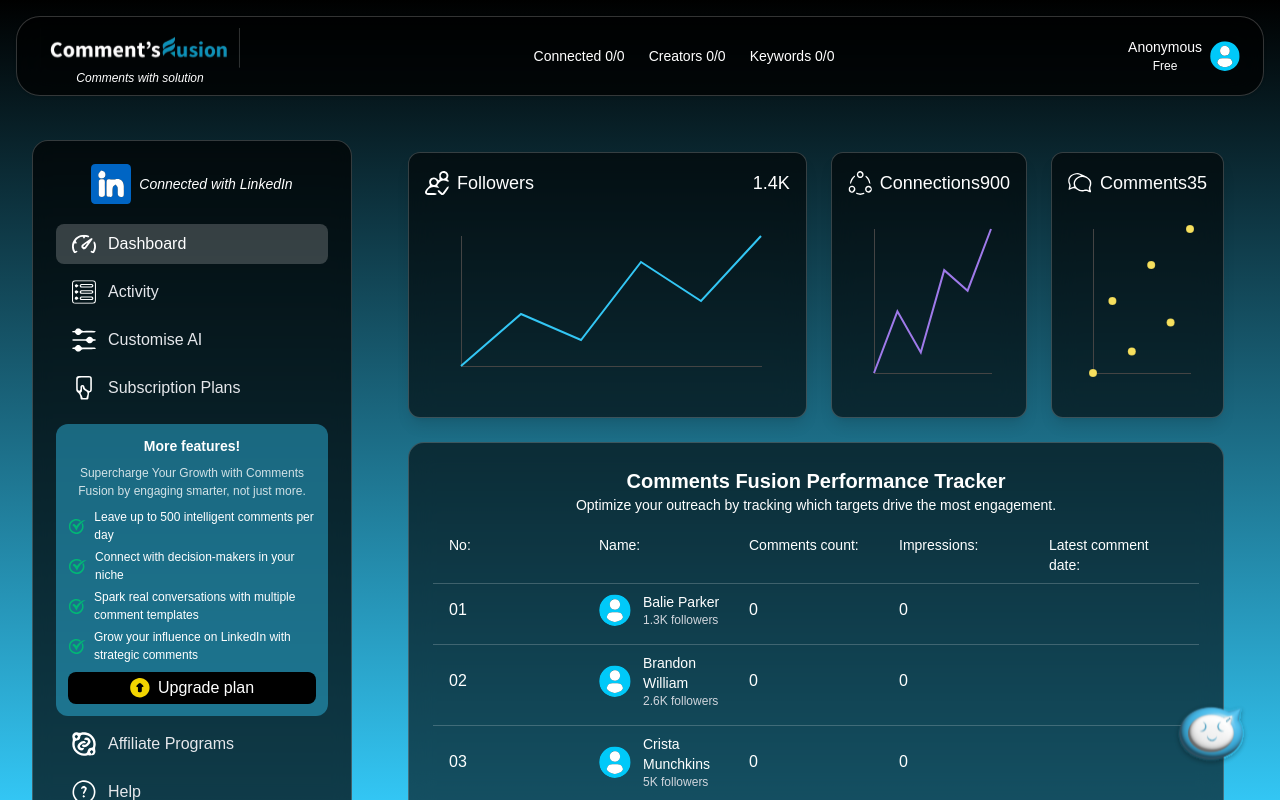
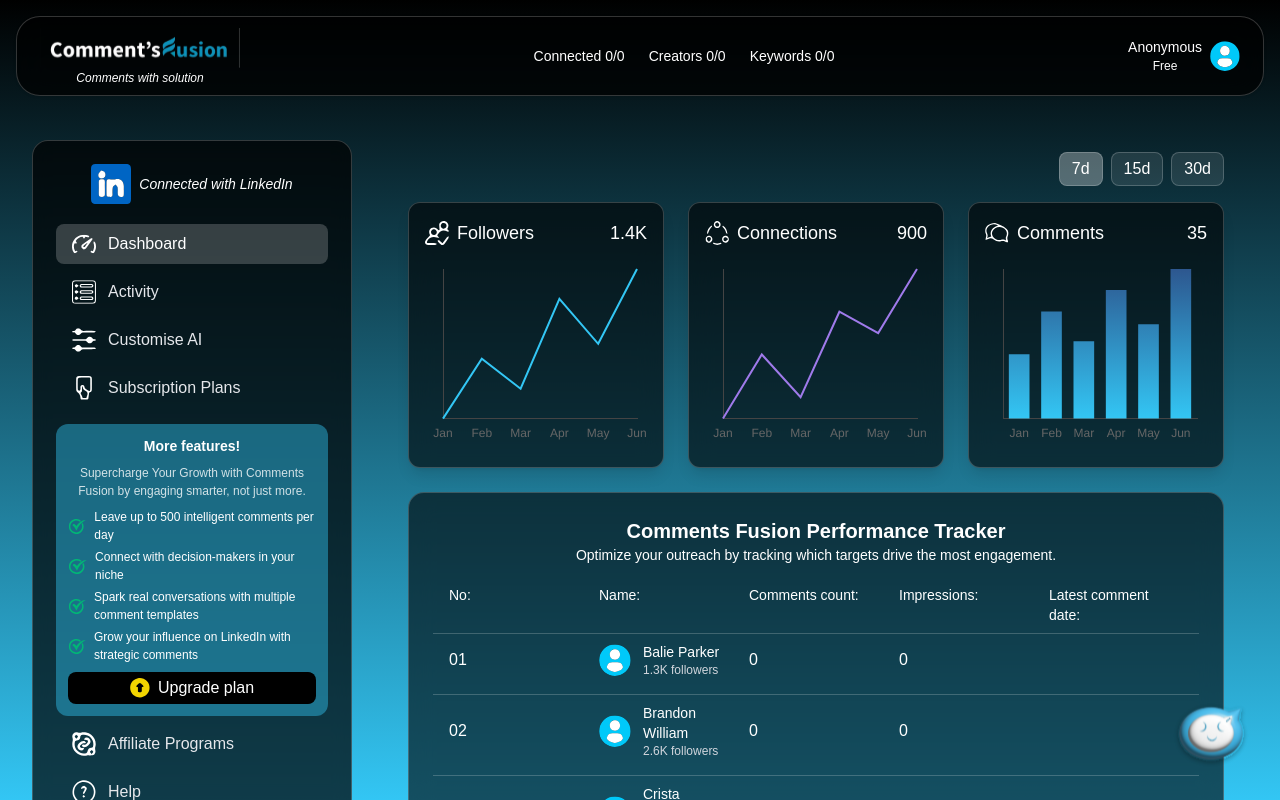
Before and after one commit to commentsfusion/commentsfusion, a Next.js app: page /main_dashboard in a window 1280 px wide. Built offline with nearby package versions, Linux system fonts and the light colour scheme.

Commit message:
dashboard UI fixed

```diff
--- a/src/app/activity/page.js
+++ b/src/app/activity/page.js
@@ -1,7 +1,7 @@
 "use client";
 
 import Layout from "../components/layout";
-import React from "react";
+import React, { useState } from "react";
 import Image from "next/image";
 
 // Sample data
@@ -41,6 +41,7 @@
 const headers = ["Sn #", "Post", "Comment", "Status", "Shared on"];
 
 export default function Activity() {
+
   return (
     <Layout>
       <div className="h-full p-4 flex flex-col space-y-4">
--- a/src/app/components/charts/CommentsDotPlot.js
+++ b/src/app/components/charts/CommentsDotPlot.js
@@ -1,86 +1,119 @@
-import { Scatter } from 'react-chartjs-2'
+import { Bar } from "react-chartjs-2";
 import {
   Chart as ChartJS,
-  ScatterController,
   CategoryScale,
   LinearScale,
-  PointElement,
-  Tooltip
-} from 'chart.js'
+  BarElement,
+  Tooltip,
+} from "chart.js";
 
-ChartJS.register(
-  ScatterController,
-  CategoryScale,
-  LinearScale,
-  PointElement,
-  Tooltip
-)
+ChartJS.register(CategoryScale, LinearScale, BarElement, Tooltip);
 
 const rawData = [
-  { month: 'Jan', value: 15 },
-  { month: 'Feb', value: 25 },
-  { month: 'Mar', value: 18 },
-  { month: 'Apr', value: 30 },
-  { month: 'May', value: 22 },
-  { month: 'Jun', value: 35 },
-]
+  { month: "Jan", value: 15 },
+  { month: "Feb", value: 25 },
+  { month: "Mar", value: 18 },
+  { month: "Apr", value: 30 },
+  { month: "May", value: 22 },
+  { month: "Jun", value: 35 },
+];
 
-const data = {
-  datasets: [{
-    data: rawData.map(d => ({ x: d.month, y: d.value })),
-    backgroundColor: '#F6E05E',
-    pointRadius: 4,
-    pointHoverRadius: 6,
-  }]
-}
+export default function CommentsBarChart() {
+  const data = {
+    labels: rawData.map((d) => d.month),
+    datasets: [
+      {
+        data: rawData.map((d) => d.value),
 
-export default function CommentsDotPlot() {
+        // 1) Use a function so Chart.js will pass you the context,
+        //    and you can create a gradient that spans the chartArea
+        backgroundColor: (ctx) => {
+          const chart = ctx.chart;
+          const { ctx: c, chartArea } = chart;
+
+          // chartArea might be undefined on initial render
+          if (!chartArea) {
+            return null;
+          }
+
+          // Create a vertical gradient from bottom → top
+          const grad = c.createLinearGradient(
+            0,
+            chartArea.bottom,
+            0,
+            chartArea.top
+          );
+          grad.addColorStop(0, "#33C6F4"); // bottom color
+          grad.addColorStop(1, "#2D578F"); // top color
+          return grad;
+        },
+
+        // 2) Fix the bar width: you can also set these in options.scales.x
+        barThickness: 20, // exact pixel width
+        // OR (for relative sizing):
+        // barPercentage: 0.5,      // each bar is 50% of the category width
+        // categoryPercentage: 0.6, // each category gets 60% of the x-axis space
+      },
+    ],
+  };
+
   const options = {
     responsive: true,
     maintainAspectRatio: false,
 
     layout: {
-      padding: { top: 10, right: 10, bottom: 10, left: 10 }
+      padding: { top: 10, right: 10, bottom: 10, left: 10 },
     },
 
     scales: {
       x: {
-        type: 'category',
-        position: 'bottom',
-        border: { display: true, color: '#444' },
+        type: "category",
+        offset: true,
+        position: "bottom",
+        border: { display: true, color: "#444" },
         grid: { display: false },
-        ticks: { display: false, padding: 0 }
+        ticks: { display: true, padding: 0 },
+
+        categoryPercentage: 0.1,
+        barPercentage: 0.9,
       },
       y: {
-        border: { display: true, color: '#444' },
+        border: { display: true, color: "#444" },
         grid: { display: false },
-        ticks: { display: false, padding: 0 }
-      }
+        ticks: { display: false, padding: 0 },
+      },
     },
 
     plugins: {
       tooltip: {
         enabled: true,
-        backgroundColor: '#222',
-        titleColor:      '#fff',
-        bodyColor:       '#fff',
-        padding:         6,
-        position:        'nearest',
-        intersect:       false
-      }
+        backgroundColor: "#222",
+        titleColor: "#fff",
+        bodyColor: "#fff",
+        padding: 6,
+        position: "nearest",
+        intersect: false,
+      },
     },
 
     animation: {
       duration: 1000,
-      easing:   'easeInOutQuart'
-    }
-  }
+      easing: "easeInOutQuart",
+    },
+  };
 
   return (
-    <div className="h-48 w-full flex items-center justify-center">
-      <div className="relative w-[90%] h-[90%]">
-        <Scatter data={data} options={options} />
-      </div>
+    <div className="h-48 w-full">
+      <Bar
+        data={data}
+        options={options}
+        style={{
+          position: "absolute",
+          inset: 0,
+          width: "100%",
+          height: "100%",
+        }}
+      />
     </div>
-  )
+  );
 }
--- a/src/app/components/charts/ConnectionsChart.js
+++ b/src/app/components/charts/ConnectionsChart.js
@@ -1,12 +1,12 @@
-import { Line } from 'react-chartjs-2'
+import { Line } from "react-chartjs-2";
 import {
   Chart as ChartJS,
   CategoryScale,
   LinearScale,
   PointElement,
   LineElement,
-  Tooltip
-} from 'chart.js'
+  Tooltip,
+} from "chart.js";
 
 ChartJS.register(
   CategoryScale,
@@ -14,19 +14,21 @@
   PointElement,
   LineElement,
   Tooltip
-)
+);
 
 const data = {
-  labels: ['Jan','Feb','Mar','Apr','May','Jun'],
-  datasets: [{
-    data: [200, 500, 300, 700, 600, 900],
-    borderColor: '#9F7AEA',
-    borderWidth: 2,
-    fill: false,
-    pointRadius: 0,
-    pointHoverRadius: 6,
-  }]
-}
+  labels: ["Jan", "Feb", "Mar", "Apr", "May", "Jun"],
+  datasets: [
+    {
+      data: [200, 500, 300, 700, 600, 900],
+      borderColor: "#9F7AEA",
+      borderWidth: 2,
+      fill: false,
+      pointRadius: 0,
+      pointHoverRadius: 6,
+    },
+  ],
+};
 
 export default function ConnectionsChart() {
   const options = {
@@ -34,47 +36,55 @@
     maintainAspectRatio: false,
 
     layout: {
-      padding: { top: 10, right: 10, bottom: 10, left: 10 }
+      padding: { top: 10, right: 10, bottom: 10, left: 10 },
     },
 
     scales: {
       x: {
-        type: 'category',
-        position: 'bottom',
-        border: { display: true, color: '#444' },
+        type: "category",
+        offset: false,
+        position: "bottom",
+        border: { display: true, color: "#444" },
         grid: { display: false },
-        ticks: { display: false, padding: 0 }
+        ticks: { display: true, padding: 0 },
       },
       y: {
-        border: { display: true, color: '#444' },
+        border: { display: true, color: "#444" },
         grid: { display: false },
-        ticks: { display: false, padding: 0 }
-      }
+        ticks: { display: false, padding: 0 },
+      },
     },
 
     plugins: {
       tooltip: {
         enabled: true,
-        backgroundColor: '#222',
-        titleColor:      '#fff',
-        bodyColor:       '#fff',
-        padding:         6,
-        position:        'nearest',
-        intersect:       false
-      }
+        backgroundColor: "#222",
+        titleColor: "#fff",
+        bodyColor: "#fff",
+        padding: 6,
+        position: "nearest",
+        intersect: false,
+      },
     },
 
     animation: {
       duration: 1000,
-      easing:   'easeInOutQuart'
-    }
-  }
+      easing: "easeInOutQuart",
+    },
+  };
 
   return (
-    <div className="h-48 w-full flex items-center justify-center">
-      <div className="relative w-[90%] h-[90%]">
-        <Line data={data} options={options} />
-      </div>
+    <div className="h-48 w-full">
+      <Line
+        data={data}
+        options={options}
+        style={{
+          position: "absolute",
+          inset: 0,
+          width: "100%",
+          height: "100%",
+        }}
+      />
     </div>
-  )
+  );
 }
--- a/src/app/components/charts/FollowersChart.js
+++ b/src/app/components/charts/FollowersChart.js
@@ -1,12 +1,12 @@
-import { Line } from 'react-chartjs-2'
+import { Line } from "react-chartjs-2";
 import {
   Chart as ChartJS,
   CategoryScale,
   LinearScale,
   PointElement,
   LineElement,
-  Tooltip
-} from 'chart.js'
+  Tooltip,
+} from "chart.js";
 
 ChartJS.register(
   CategoryScale,
@@ -14,66 +14,77 @@
   PointElement,
   LineElement,
   Tooltip
-)
+);
 
 const data = {
-  labels: ['Jan','Feb','Mar','Apr','May','Jun'],
-  datasets: [{
-    data:       [400,800,600,1200,900,1400],
-    borderColor:'#33C6F4',
-    borderWidth:2,
-    fill:       false,
-    pointRadius:0,
-    pointHoverRadius:6,
-  }]
-}
+  labels: ["Jan", "Feb", "Mar", "Apr", "May", "Jun"],
+  datasets: [
+    {
+      data: [400, 800, 600, 1200, 900, 1400],
+      borderColor: "#33C6F4",
+      borderWidth: 2,
+      fill: false,
+      pointRadius: 0,
+      pointHoverRadius: 6,
+    },
+  ],
+};
 
 export default function FollowersChart() {
   const options = {
-    responsive:        true,
-    maintainAspectRatio:false,
+    responsive: true,
+    maintainAspectRatio: false,
 
     layout: {
-      padding: { top:10, right:10, bottom:10, left:10 }
+      padding: { top: 10, right: 10, bottom: 10, left: 10 },
     },
 
     scales: {
       x: {
-        border: { display: true, color: '#444' },
-        ticks:  { display: false, padding: 0 },
-        grid:   { display: false },
-        position:'bottom'
+        type: "category",
+        offset: false,
+        position: "bottom",
+        border: { display: true, color: "#444" },
+        ticks: { display: true, padding: 0 },
+        grid: { display: false },
       },
       y: {
-        border: { display: true, color: '#444' },
-        ticks:  { display: false, padding: 0 },
-        grid:   { display: false }
-      }
+        border: { display: true, color: "#444" },
+        ticks: { display: false, padding: 0 },
+        grid: { display: false },
+      },
     },
 
     plugins: {
       tooltip: {
         enabled: true,
-        backgroundColor:'#222',
-        titleColor:     '#fff',
-        bodyColor:      '#fff',
-        padding:        6,
-        position:       'nearest',
-        intersect:      false
-      }
+        backgroundColor: "#222",
+        titleColor: "#fff",
+        bodyColor: "#fff",
+        padding: 6,
+        position: "nearest",
+        intersect: false,
+      },
     },
 
     animation: {
       duration: 1000,
-      easing:   'easeInOutQuart'
-    }
-  }
+      easing: "easeInOutQuart",
+    },
+  };
 
   return (
-    <div className="h-44 w-full flex items-center justify-center">
-      <div className="relative w-[90%] h-[90%]">
-        <Line data={data} options={options} />
-      </div>
+    <div className="h-48 w-full">
+      <Line
+        data={data}
+        options={options}
+        style={{
+          position: "absolute",
+          inset: 0,
+          width: "100%",
+          height: "100%",
+        }}
+      />
     </div>
-  )
+  );
 }
--- a/src/app/main_dashboard/page.js
+++ b/src/app/main_dashboard/page.js
@@ -3,6 +3,7 @@
 import Layout from "../components/layout";
 import dynamic from "next/dynamic";
 import Image from "next/image";
+import { useState } from "react";
 
 const FollowersChart = dynamic(
   () => import("../components/charts/FollowersChart"),
@@ -18,18 +19,41 @@
 );
 
 export default function Home() {
-  // Example metrics (replace with real data or props)
   const followersCount = "1.4K";
   const connectionsCount = "900";
   const commentsCount = "35";
 
+  const filters = [
+    { label: "7d", value: "7d" },
+    { label: "15d", value: "15d" },
+    { label: "30d", value: "30d" },
+  ];
+
+  const [selectedFilter, setSelectedFilter] = useState(filters[0].value);
+
   return (
     <Layout>
       <div className="h-full p-4">
-        <div className="grid grid-cols-1 sm:grid-cols-2 lg:grid-cols-3 auto-rows-min gap-6">
+        <div className="flex justify-end space-x-2 mb-4">
+          {filters.map((f) => (
+            <button
+              key={f.value}
+              onClick={() => setSelectedFilter(f.value)}
+              className={
+                `px-3 py-1 rounded-lg border border-white/20 transition-colors duration-200 ` +
+                (selectedFilter === f.value
+                  ? "bg-white/30"
+                  : "bg-white/10 hover:bg-white/20")
+              }
+            >
+              {f.label}
+            </button>
+          ))}
+        </div>
 
+        <div className="grid grid-cols-3 auto-rows-min gap-6">
           {/* Followers */}
-          <div className="flex flex-col bg-black/60 backdrop-blur-md border border-white/20 rounded-xl shadow-lg p-4">
+          <div className="w-full flex flex-col bg-black/60 backdrop-blur-md border border-white/20 rounded-xl shadow-lg p-4">
             <div className="flex items-center justify-between mb-3">
               <div className="flex items-center space-x-2">
                 <Image
@@ -42,13 +66,13 @@
               </div>
               <span className="text-lg">{followersCount}</span>
             </div>
-            <div className="flex-1 h-48 flex items-center justify-center">
+            <div className="relative w-full h-48">
               <FollowersChart />
             </div>
           </div>
 
           {/* Connections */}
-          <div className="flex flex-col bg-black/60 backdrop-blur-md border border-white/20 rounded-xl shadow-lg p-4">
+          <div className="w-full flex flex-col bg-black/60 backdrop-blur-md border border-white/20 rounded-xl shadow-lg p-4">
             <div className="flex items-center justify-between mb-3">
               <div className="flex items-center space-x-2">
                 <Image
@@ -61,13 +85,13 @@
               </div>
               <span className="text-lg">{connectionsCount}</span>
             </div>
-            <div className="flex-1 h-48 flex items-center justify-center">
+            <div className="relative w-full h-48">
               <ConnectionsChart />
             </div>
           </div>
 
           {/* Comments */}
-          <div className="flex flex-col bg-black/60 backdrop-blur-md border border-white/20 rounded-xl shadow-lg p-4">
+          <div className="w-full flex flex-col bg-black/60 backdrop-blur-md border border-white/20 rounded-xl shadow-lg p-4">
             <div className="flex items-center justify-between mb-3">
               <div className="flex items-center space-x-2">
                 <Image
@@ -80,7 +104,7 @@
               </div>
               <span className="text-lg">{commentsCount}</span>
             </div>
-            <div className="flex-1 h-48 flex items-center justify-center">
+            <div className="relative w-full h-48">
               <CommentsDotPlot />
             </div>
           </div>
```
